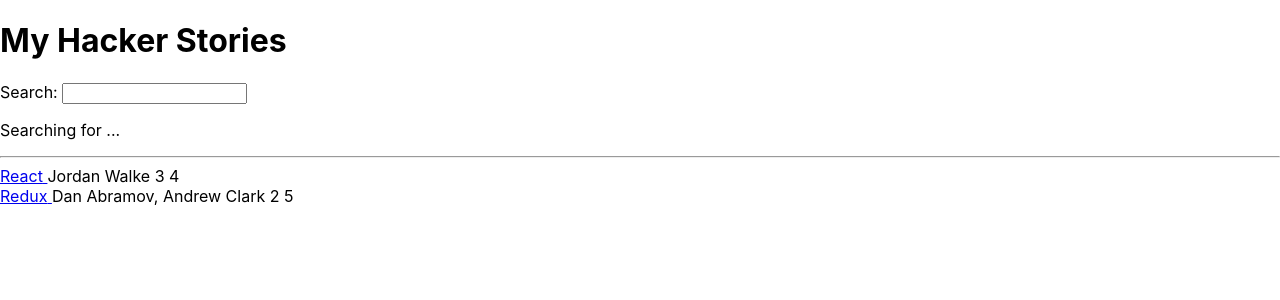
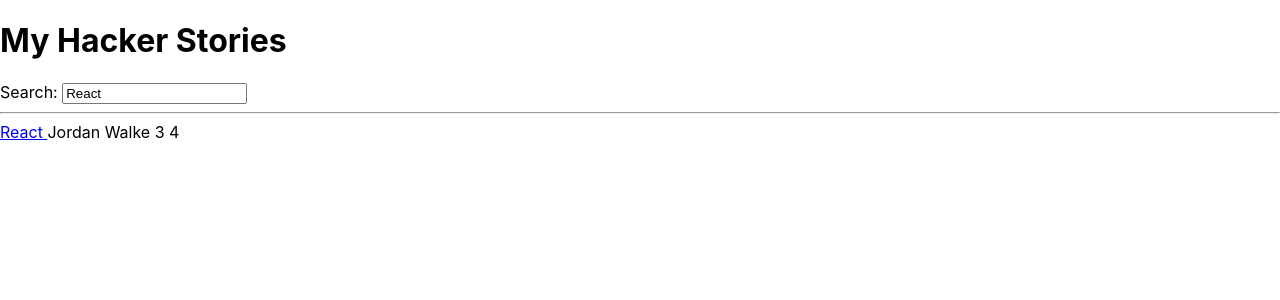
Before and after one commit to Drblessing/Road-to-React, a React (Create React App) app in the folder React-Fundamentals/my-react-app/: page / in a window 1280 px wide. Shown: the top 300 px of the page. Built offline with nearby package versions, Linux system fonts and the light colour scheme.

Commit message:
controlled components

```diff
--- a/React-Fundamentals/my-react-app/src/App.js
+++ b/React-Fundamentals/my-react-app/src/App.js
@@ -22,22 +22,35 @@ function App() {
     },
   ];
 
-  const [searchTerm, setSearchTerm] = React.useState("");
+  const [searchTerm, setSearchTerm] = React.useState("React");
 
-  const handleChange = (event) => {
+  const handleSearch = (event) => {
     setSearchTerm(event.target.value);
   };
 
+  const searchedStories = stories.filter((story) =>
+    story.title.toLowerCase().includes(searchTerm.toLowerCase())
+  );
   return (
     <div>
       <h1>My Hacker Stories</h1>
+      <Search search={searchTerm} onSearch={handleSearch} />
+      <hr />
+      <List list={searchedStories} />
+    </div>
+  );
+}
+
+function Search(props) {
+  return (
+    <div>
       <label htmlFor="search">Search: </label>
-      <input id="search" type="text" onChange={handleChange} />
-      <p>
-        Searching for <strong>{searchTerm}</strong>...
-      </p>
-      <hr />
-      <List list={stories} />
+      <input
+        id="search"
+        type="text"
+        value={props.search}
+        onChange={props.onSearch}
+      />
     </div>
   );
 }
```
